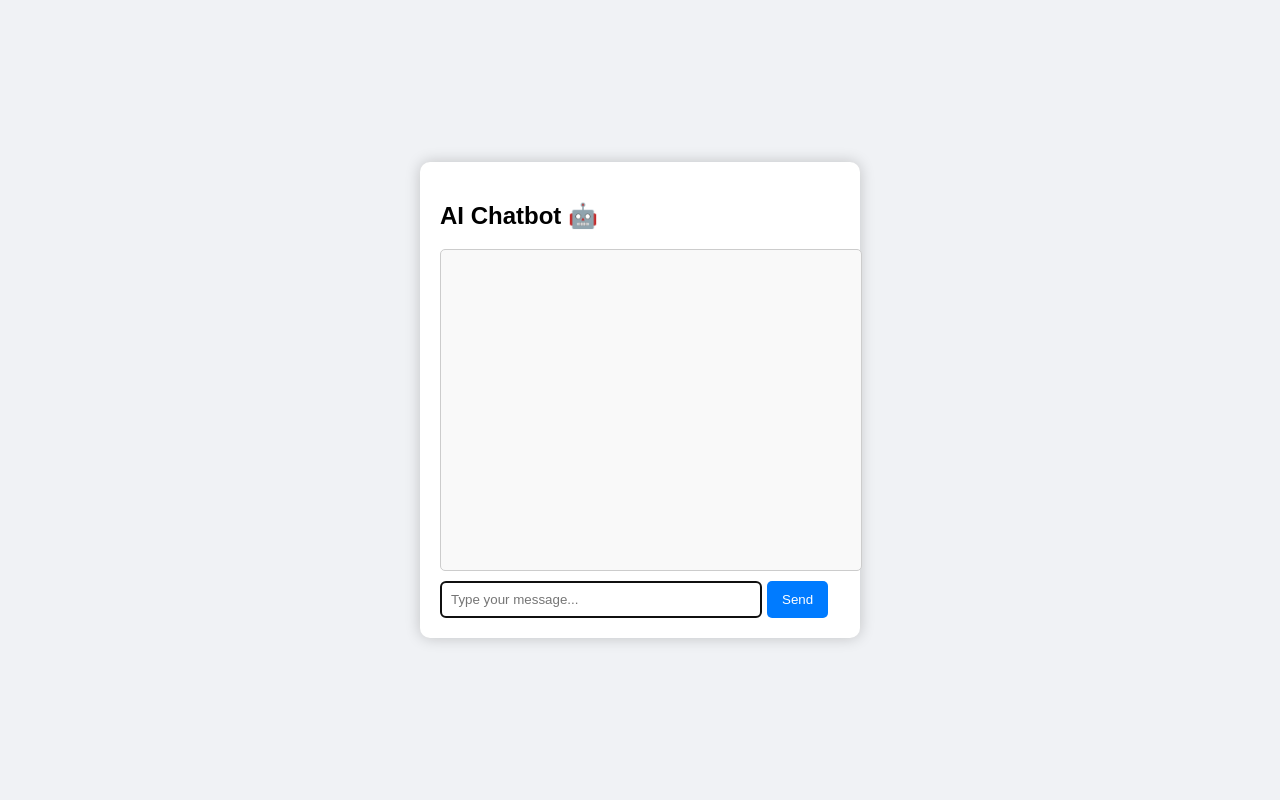
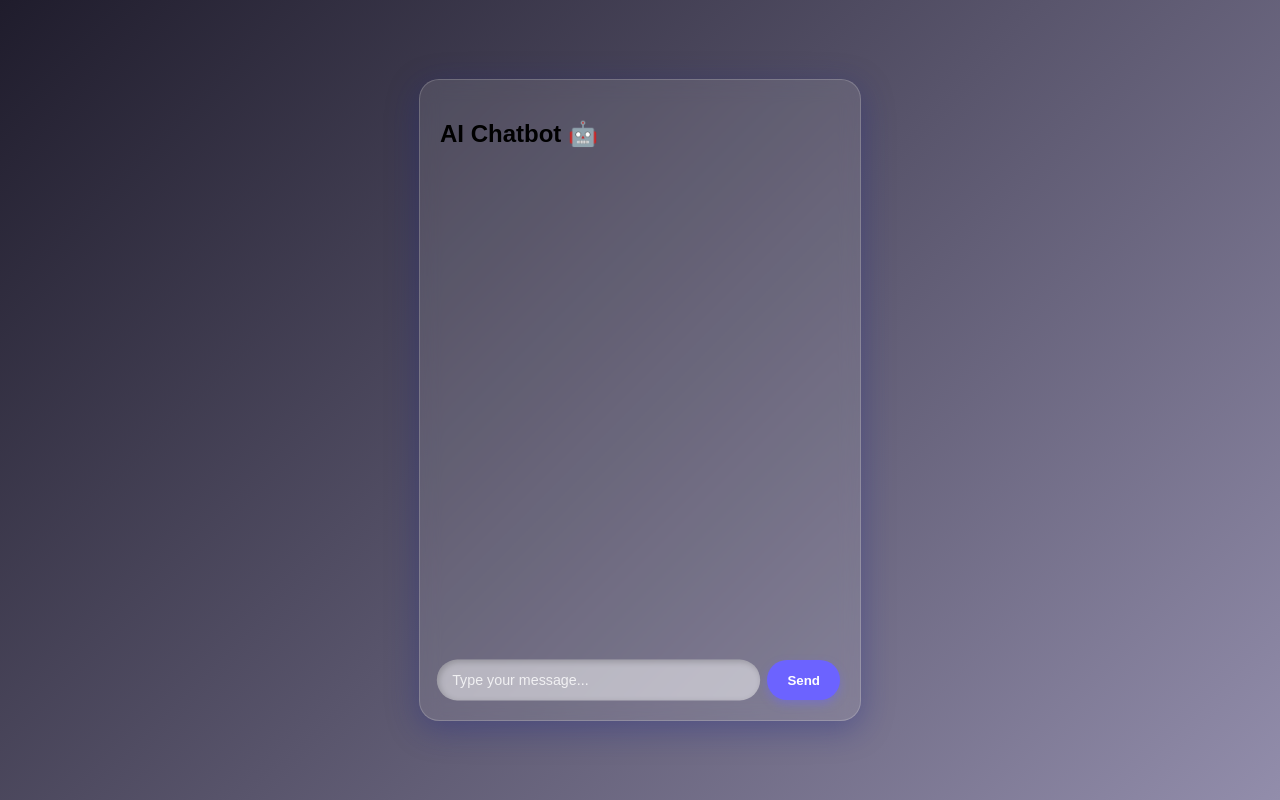
Before and after one commit to Adc0000/chatbot_project, a Flask app: page / in a window 1280 px wide. Run offline with Flask 3, Linux system fonts and the light colour scheme.

Commit message:
Update half and half light and darkmode to style.css

```diff
--- a/static/style.css
+++ b/static/style.css
@@ -1,70 +1,162 @@
-/* Basic page styling */
+/* 🌙 Dark Mode Background */
 body {
-    font-family: Arial, sans-serif;
-    background-color: #f0f2f5;
+    margin: 0;
+    padding: 0;
+    font-family: 'Poppins', sans-serif;
+    background: linear-gradient(135deg, #1f1c2c, #928dab);
+    height: 100vh;
     display: flex;
     justify-content: center;
     align-items: center;
-    height: 100vh;
-    margin: 0;
+    overflow: hidden;
 }
 
-/* Chat container styling */
+/* 💎 Glassmorphism Chat Container */
 .chat-container {
     width: 400px;
-    background-color: #fff;
+    height: 600px;
+    background: rgba(255, 255, 255, 0.1);
+    border-radius: 20px;
+    box-shadow: 0 8px 32px 0 rgba(31, 38, 135, 0.37);
+    backdrop-filter: blur(10px);
+    -webkit-backdrop-filter: blur(10px);
+    border: 1px solid rgba(255, 255, 255, 0.18);
+    display: flex;
+    flex-direction: column;
     padding: 20px;
-    border-radius: 10px;
-    box-shadow: 0 0 15px rgba(0, 0, 0, 0.2);
+    overflow: hidden;
+    animation: fadeIn 1.2s ease-in-out;
 }
 
-/* Chat messages box */
+/* 📝 Chat Box Styling */
 #chat-box {
-    width: 100%;
-    height: 300px;
-    border: 1px solid #ccc;
-    border-radius: 5px;
-    padding: 10px;
+    flex-grow: 1;
     overflow-y: auto;
-    background-color: #f9f9f9;
+    padding-right: 10px;
     margin-bottom: 10px;
+    scrollbar-width: thin;
+    scrollbar-color: #6c63ff transparent;
 }
 
-/* Input field and button */
+/* 🎨 Custom Scrollbar */
+#chat-box::-webkit-scrollbar {
+    width: 6px;
+}
+
+#chat-box::-webkit-scrollbar-thumb {
+    background-color: #6c63ff;
+    border-radius: 10px;
+}
+
+/* 💬 Message Bubbles */
+.user-message, .bot-message {
+    max-width: 75%;
+    margin: 10px 0;
+    padding: 12px 15px;
+    border-radius: 20px;
+    font-size: 14px;
+    line-height: 1.4;
+    word-wrap: break-word;
+    animation: slideIn 0.5s ease;
+}
+
+.user-message {
+    background-color: #6c63ff;
+    color: white;
+    align-self: flex-end;
+    box-shadow: 0 4px 10px rgba(108, 99, 255, 0.3);
+}
+
+.bot-message {
+    background-color: #ffffff;
+    color: #333;
+    align-self: flex-start;
+    box-shadow: 0 4px 10px rgba(0, 0, 0, 0.1);
+}
+
+/* ✍️ Input Field and Send Button */
 .input-container {
     display: flex;
+    margin-top: 10px;
 }
 
 #user-input {
-    width: 75%;
-    padding: 10px;
-    border: 1px solid #ccc;
-    border-radius: 5px;
+    width: 100%;
+    padding: 12px 15px;
+    border-radius: 20px;
+    border: none;
+    outline: none;
+    background-color: rgba(255, 255, 255, 0.3);
+    box-shadow: inset 2px 2px 6px rgba(0, 0, 0, 0.2);
+    font-size: 14px;
+    transition: all 0.3s ease;
+    color: white;
 }
 
+#user-input::placeholder {
+    color: rgba(255, 255, 255, 0.8);
+}
+
+#user-input:focus {
+    background-color: rgba(255, 255, 255, 0.5);
+    transform: scale(1.02);
+}
+
+/* 🚀 Animated Send Button */
 button {
-    padding: 10px 15px;
-    background-color: #007bff;
+    margin-left: 10px;
+    padding: 12px 20px;
+    border-radius: 20px;
+    border: none;
+    background-color: #6c63ff;
     color: white;
-    border: none;
-    border-radius: 5px;
-    margin-left: 5px;
     cursor: pointer;
+    font-weight: bold;
+    transition: all 0.3s ease;
+    box-shadow: 0 4px 10px rgba(108, 99, 255, 0.4);
 }
 
 button:hover {
-    background-color: #0056b3;
+    background-color: #564dc9;
+    transform: scale(1.1);
+    box-shadow: 0 6px 15px rgba(108, 99, 255, 0.6);
 }
 
-/* Chat message styling */
-.user-message {
-    text-align: right;
-    color: #333;
-    margin-bottom: 5px;
+button:active {
+    transform: scale(0.95);
 }
 
-.bot-message {
-    text-align: left;
-    color: #007bff;
-    margin-bottom: 5px;
+/* 🌟 Animations */
+@keyframes slideIn {
+    0% {
+        opacity: 0;
+        transform: translateY(20px);
+    }
+    100% {
+        opacity: 1;
+        transform: translateY(0);
+    }
 }
+
+@keyframes fadeIn {
+    0% {
+        opacity: 0;
+        transform: scale(0.9);
+    }
+    100% {
+        opacity: 1;
+        transform: scale(1);
+    }
+}
+
+/* 📱 Mobile test Responsiveness */
+@media (max-width: 500px) {
+    .chat-container {
+        width: 90%;
+        height: 90%;
+    }
+
+    .user-message, .bot-message {
+        max-width: 90%;
+    }
+}
```
